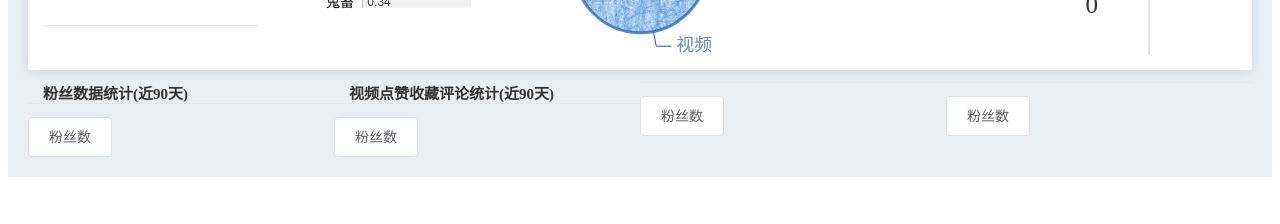
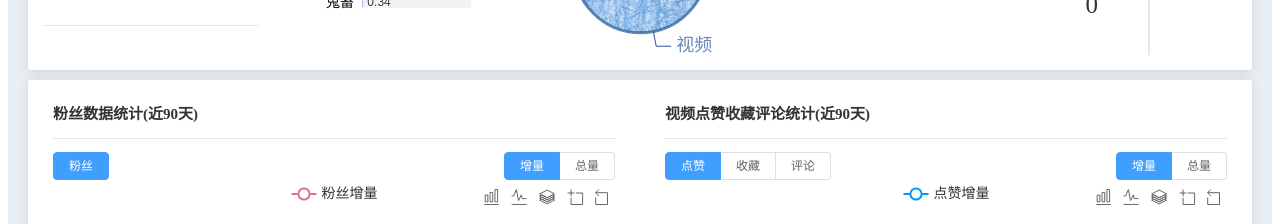
Before and after one commit to class-undefined/bilibiliUserShowData-frontEnd, a Vue app: page / in a window 1280 px wide. Shown: the part 574-798 px from the top of the page. Built offline with nearby package versions, Linux system fonts and the light colour scheme.

Commit message:
//TODO 删除热点标签，改热点词云图 粉丝及视频数据变化折线图 Done

```diff
--- a/src/components/FansLineAnalysis/compontents/EchartsCard/index.vue
+++ b/src/components/FansLineAnalysis/compontents/EchartsCard/index.vue
@@ -24,11 +24,12 @@ export default {
 <style scoped>
 .line-card-item {
   flex: 1;
+  padding: 10px 25px;
   /*width: 50%;*/
 }
 
 .title-card {
-  padding: 0 15px;
+  padding: 0px 0px 15px 0px;
   border-bottom: 1px solid #e6e6e6;
   align-content: center;
   text-align: left;
--- /dev/null
+++ b/src/components/FansLineAnalysis/compontents/EchartsLine/EchartsOptions/echartsLine.js
@@ -0,0 +1,134 @@
+const getOption = function(optionData,config){
+    /*
+    * @param optionData 可视化数据
+    * @param config.color 线条颜色
+    * @param config.text  可视化图像标题
+    * */
+    let color = [config.color];
+    let ec_tool_option = {
+        title: {
+            // text: config.text,
+            textStyle:{
+                fontSize:15,
+                fontWeight:300
+            }
+        },
+        tooltip: {
+            trigger: 'axis',
+            show:true,
+//      formatter:"日期:{b}<br />体温异常:{c}人",
+            axisPointer:{
+                type:"cross",
+                show:true,
+                //animation:true,
+                crossStyle:{
+                    type:"dotted",
+                }
+            }
+        },
+        toolbox:{
+            show:true,
+            showTitle:true,
+            feature:{
+                magicType:{
+                    type:["bar","line","stack","tiled"],
+                },
+                dataZoom:{
+                    show:true,
+                }
+            },
+        },
+        legend: {
+            data: [config.text],
+            textStyle:{
+                fontWeight:300,
+                fontSize:14
+            }
+        },
+        grid: {
+            left: '4%',
+            right: '6%',
+            bottom: '4%',
+            top:50,
+            containLabel: true
+        },
+
+
+        splitLine:{
+            show:true,
+            lineStyle:{
+                color:'#17273b',
+                width:1,
+                // type:'solid',
+            }
+        },
+        xAxis: {
+            axisLine:{
+                lineStyle:{
+                    //color:'#222222',
+                    width:1
+                }
+            },
+            axisPointer:{
+                //show:true,
+            },
+            axisLabel: {
+                interval:30,//横轴信息全部显示
+                color: '#1f1f1d',
+                fontSize: 12,
+                fontWeight:300
+                //rotate: 60
+            },
+            type: 'category',
+            data: optionData.xData //x轴数据
+        },
+        yAxis: {
+            axisLine:{
+                lineStyle:{
+                    //color:'#222222',
+                    // width:1
+                }
+            },
+            axisPointer:{
+                //type:"cross",
+                //show:true,
+            },
+            type: 'value',
+            axisLabel: {
+                show: true,
+                //color: '#CACCC1',
+                fontSize: 12,
+            },
+            splitLine: {
+                show: true,
+                //  改变轴线颜色
+                lineStyle: {
+                    // 使用深浅的间隔色
+                    //color: ['black'],
+                    width:1
+                }
+            },
+        },
+        series: [
+            {
+                name:config.text,
+                data: optionData.yData,
+                type: 'line',
+                smooth:true,
+                lineStyle: {
+                    normal: {
+                        color: color[0],
+                    }
+                },
+                itemStyle:{
+                    color: color[0]
+                },
+                effect:{
+                    show:true
+                }
+            }
+        ]
+    };
+    return ec_tool_option
+}
+export default getOption
--- a/src/components/FansLineAnalysis/compontents/EchartsLine/index.vue
+++ b/src/components/FansLineAnalysis/compontents/EchartsLine/index.vue
@@ -1,10 +1,10 @@
+<!--折线图组件-->
 <template>
   <div>
-    <div>
-      <el-button style="float: left">粉丝数</el-button>
+    <div style="height: 30px">
+      <slot name="left-btn"></slot>
     </div>
-    <div ref="echarts-line">
-
+    <div :ref="v_ref" style="min-height: 300px;">
     </div>
   </div>
 </template>
@@ -13,6 +13,30 @@
 // import EchartsCard from "@/components/FansLineAnalysis/compontents/EchartsCard"
 export default {
   name: "EchartsLine",
+  props:{
+    v_ref:{
+      type:String,
+      required: true
+    }
+  },
+  data(){
+    return{
+      echartsTarget:undefined,
+    }
+  },
+  mounted() {
+    console.log(this.$refs[this.v_ref]);
+    this.echartsTarget = this.echarts.init(this.$refs[this.v_ref]);
+    this.$set(this.vueCompontent,this.v_ref,this)//将echartsLine添加至组件库，方便调用该组件的实例方法
+  },
+  created() {
+
+  },
+  methods:{
+    setOption(option){
+      this.echartsTarget.setOption(option)
+    }
+  }
   // components: {EchartsCard},
 
 }
--- a/src/components/FansLineAnalysis/index.vue
+++ b/src/components/FansLineAnalysis/index.vue
@@ -2,25 +2,48 @@
   <div class="fans-line-analysis-container">
     <echarts-card title="粉丝数据统计(近90天)">
       <template slot="echarts">
-        <echarts-line/>
+        <echarts-line :v_ref="v_ref[0]">
+          <template slot="left-btn">
+            <el-radio-group style="float: left"
+                            v-model="model1"
+                            @change="selectFansData(v_ref[0])"
+                            size="mini">
+              <el-radio-button label="粉丝">
+              </el-radio-button>>
+            </el-radio-group>
+            <el-radio-group style="float: right"
+                            v-model="model2"
+                            @change="selectFansData(v_ref[0])"
+                            size="mini">
+              <el-radio-button label="增量"></el-radio-button>
+              <el-radio-button label="总量"></el-radio-button>
+            </el-radio-group>
+          </template>
+        </echarts-line>
       </template>
     </echarts-card>
 
     <echarts-card title="视频点赞收藏评论统计(近90天)">
       <template slot="echarts">
-        <echarts-line/>
-      </template>
-    </echarts-card>
-
-    <echarts-card>
-      <template slot="echarts">
-        <echarts-line/>
-      </template>
-    </echarts-card>
-
-    <echarts-card>
-      <template slot="echarts">
-        <echarts-line/>
+        <echarts-line :v_ref="v_ref[1]">
+          <template slot="left-btn">
+            <el-radio-group style="float: left"
+                            v-model="model3"
+                            @change="selectVideoData(v_ref[1])"
+                            size="mini">
+              <el-radio-button label="点赞"></el-radio-button>>
+              <el-radio-button label="收藏"></el-radio-button>>
+              <el-radio-button label="评论"></el-radio-button>>
+            </el-radio-group>
+            <el-radio-group style="float: right"
+                            v-model="model4"
+                            @change="selectVideoData(v_ref[1])"
+                            size="mini">
+              <el-radio-button label="增量"></el-radio-button>
+              <el-radio-button label="总量"></el-radio-button>
+            </el-radio-group>
+          </template>
+        </echarts-line>
       </template>
     </echarts-card>
   </div>
@@ -29,17 +52,104 @@
 <script>
 import EchartsCard from "@/components/FansLineAnalysis/compontents/EchartsCard";
 import EchartsLine from "@/components/FansLineAnalysis/compontents/EchartsLine";
+import getOption from "@/components/FansLineAnalysis/compontents/EchartsLine/EchartsOptions/echartsLine";
+
 export default {
   name: "FansLineAnalysis",
-  components: {EchartsLine, EchartsCard}
+  components: {EchartsLine, EchartsCard},
+  props: {
+    userInfo: {
+      type: Object,
+      required: true
+    }
+  },
+  data() {
+    return {
+      v_ref: ['echarts-fans-line', 'echarts-video-line'],
+      model1: "粉丝",//粉丝折线图，左侧单选框value
+      model2: "增量",//右侧单选框value
+      model3:"点赞",//视频折线图，左侧单选框value
+      model4:"增量",//右侧单选框value
+      type1: {//对选中的值进行一个key-value映射，方便提取json数据，下同，粉丝折线左侧单选框映射
+        "粉丝": "fansdaysinfo",
+      },
+      type2: {
+        "增量": "increment",//右侧左侧单选框映射
+        "总量": "total"
+      },
+      type3:{//视频折线右侧单选框映射
+        "增量": "_inc",
+        "总量": "_total"
+      },
+      type4:{//视频折线左侧单选框映射-此外，computed中还对一个不符规律的key进行了一个处理 => 不符合type3的规律
+        "点赞":"like",
+        "收藏":"favorite",
+        "评论":"reply",
+      }
+
+    }
+  },
+  computed: {
+    /*{xData,yData:{total,increment}}*/
+    /*粉丝折线图数据*/
+    fansDaysInfo() {
+      let type1 = this.type1[this.model1]//大类选择
+      let type2 = this.type2[this.model2]//小类选择
+      let info = this.userInfo[type1]
+      let xData = info.date
+      let yData = info[type2]
+      return {xData, yData}
+    },
+    /*视频折线图数据*/
+    videoInfo(){
+      let type = this.type4[this.model3] + this.type3[this.model4]
+      if(type==="reply_total"){
+        type = "reply_toal"//这个key居然与其他的key命名不一致
+      }
+      let info = this.userInfo["likeCollectReply"]
+      let xData = info.date
+      let yData = info[type]
+      return {xData, yData}
+    }
+  },
+  mounted() {
+    this.selectFansData(this.v_ref[0])
+    this.selectVideoData(this.v_ref[1])
+  },
+  methods: {
+    selectFansData(compontent) {
+      let self = this
+      let option = {}
+      let config = {text: "粉丝增量", color: "#DB7093"}
+      config.text = this.model1 + this.model2
+      option = getOption({"xData": self.fansDaysInfo.xData, "yData": self.fansDaysInfo.yData},
+          config)
+      this.vueCompontent[compontent].setOption(option)
+    },
+    selectVideoData(compontent){
+      let self = this
+      let option = {}
+      let config = {text: "粉丝增量", color: "#0099FF"}
+      config.text = this.model3 + this.model4
+      option = getOption({"xData": self.videoInfo.xData, "yData": self.videoInfo.yData},
+          config)
+      this.vueCompontent[compontent].setOption(option)
+    }
+  }
 }
 </script>
 
 <style scoped>
-.fans-line-analysis-container{
+.fans-line-analysis-container {
   /*float: left;*/
   display: flex;
-  justify-content:space-between;
+  justify-content: space-between;
   flex-wrap: wrap;
+  min-height: 300px;
+  margin-top: 10px;
+  box-shadow: 0 2px 12px 0 rgba(0, 0, 0, 0.1);
+  border-radius: 2px;
+  background-color: #FFFFFF;
+  /*padding: 20px;*/
 }
 </style>
--- a/src/main.js
+++ b/src/main.js
@@ -5,7 +5,7 @@ import store from './store'
 import './plugins/element.js'
 import * as echarts from 'echarts'
 Vue.prototype.echarts = echarts
-
+Vue.prototype.vueCompontent = {}//储存vue实例的容器
 Vue.config.productionTip = false
 new Vue({
   router,
--- a/src/views/Home.vue
+++ b/src/views/Home.vue
@@ -2,7 +2,7 @@
   <div class="home">
     <top-back-div :user-info="userInfo"></top-back-div>
     <instrument-panel :user-info="userInfo" :navNumInfo="navNumInfo"></instrument-panel>
-    <fans-line-analysis></fans-line-analysis>
+    <fans-line-analysis :user-info="userInfo"></fans-line-analysis>
   </div>
 </template>
 
```
